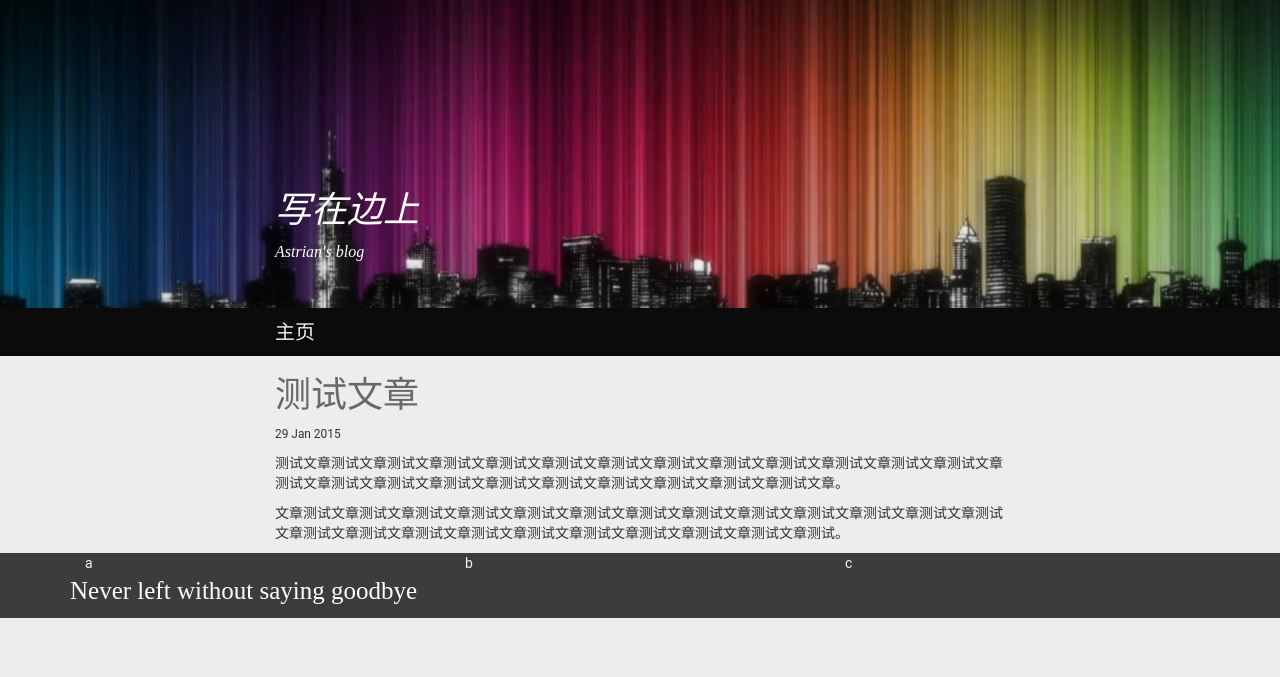
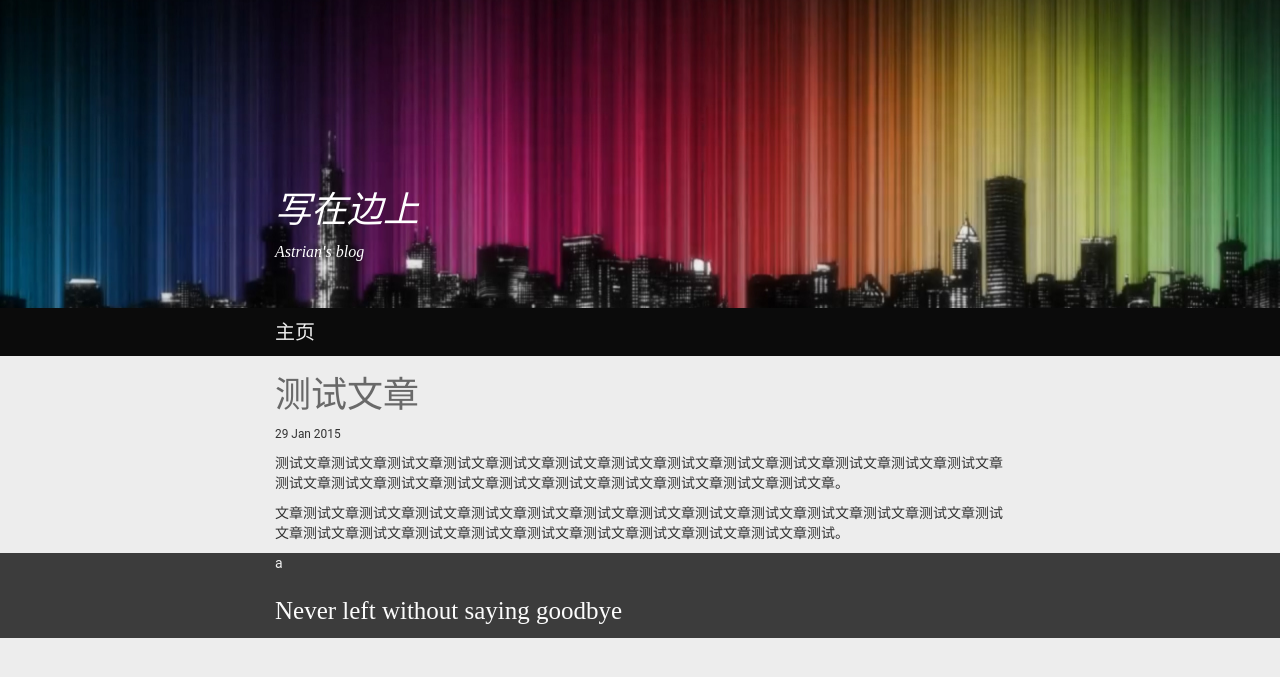
Before and after one commit to zqm1999/zqm1999.github.io, a Jekyll site: the page built from index.htm, in a window 1280 px wide. Shown: the top 677 px of the page. Built offline with Jekyll 4.4.1, drawn with Linux system fonts in a browser that asks for light colours; nearby versions of some CDN libraries; some web fonts are replaced; Markdown is read by kramdown in place of the engine named in the settings.

Commit message:
修改 footer 样式

```diff
--- a/_includes/footer.html
+++ b/_includes/footer.html
@@ -1,14 +1,9 @@
 <div class="footer">
     <div class="container">
-        <div class="col-md-4 footer-menu">
+        <div class="col-md-8 col-md-offset-2 footer-menu">
             <a href="#">a</a>
+            <div id="tagline"><p>{{ site.tagline }}</p></div>
         </div>
-        <div class="col-md-4 footer-menu">
-            <a href="#">b</a>
-        </div>
-        <div class="col-md-4 footer-menu">
-            <a href="#">c</a>
-        </div>
-        <p id="tagline">{{ site.tagline }}</p>
+
     </div>
 </div>
```
